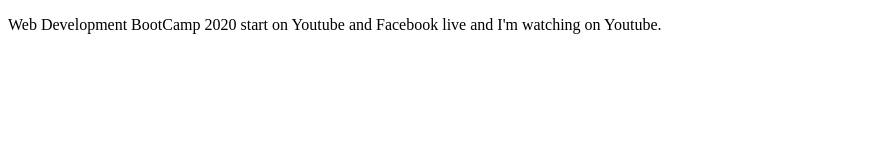
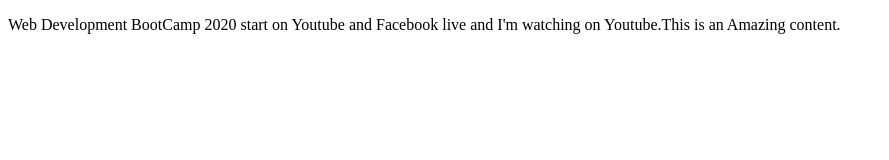
Before and after one commit to Salman102/BootCamp2020, a plain HTML site: page index.html in a window 1280 px wide. Shown: the whole page, without its empty margins (0-889 px from the left). Drawn offline with Linux system fonts and the light colour scheme.

Commit message:
Update index.html

```diff
--- a/index.html
+++ b/index.html
@@ -6,6 +6,6 @@
     <title>Document</title>
 </head>
 <body>
-   <p>Web Development BootCamp 2020 start on Youtube and Facebook live and I'm watching on Youtube.</p>
+   <p>Web Development BootCamp 2020 start on Youtube and Facebook live and I'm watching on Youtube.This is an Amazing content.</p>
 </body>
 </html>
```
